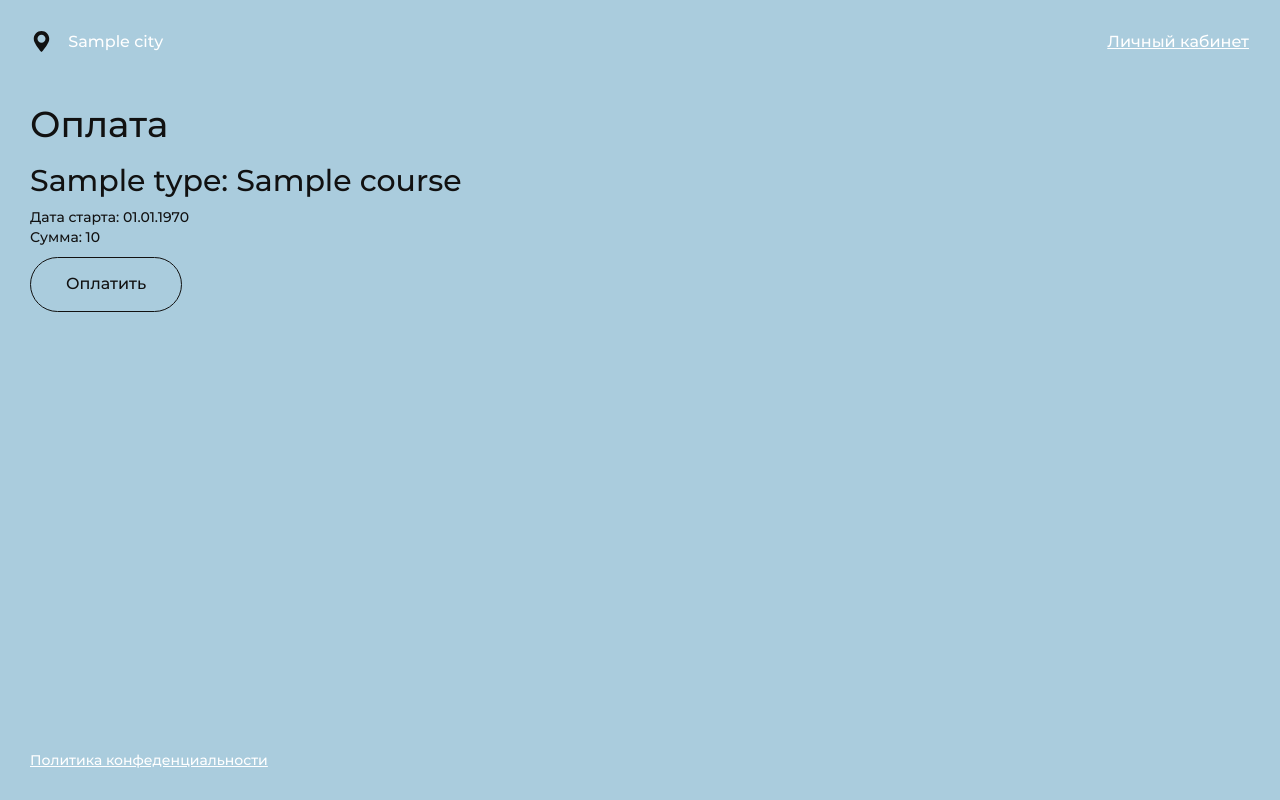
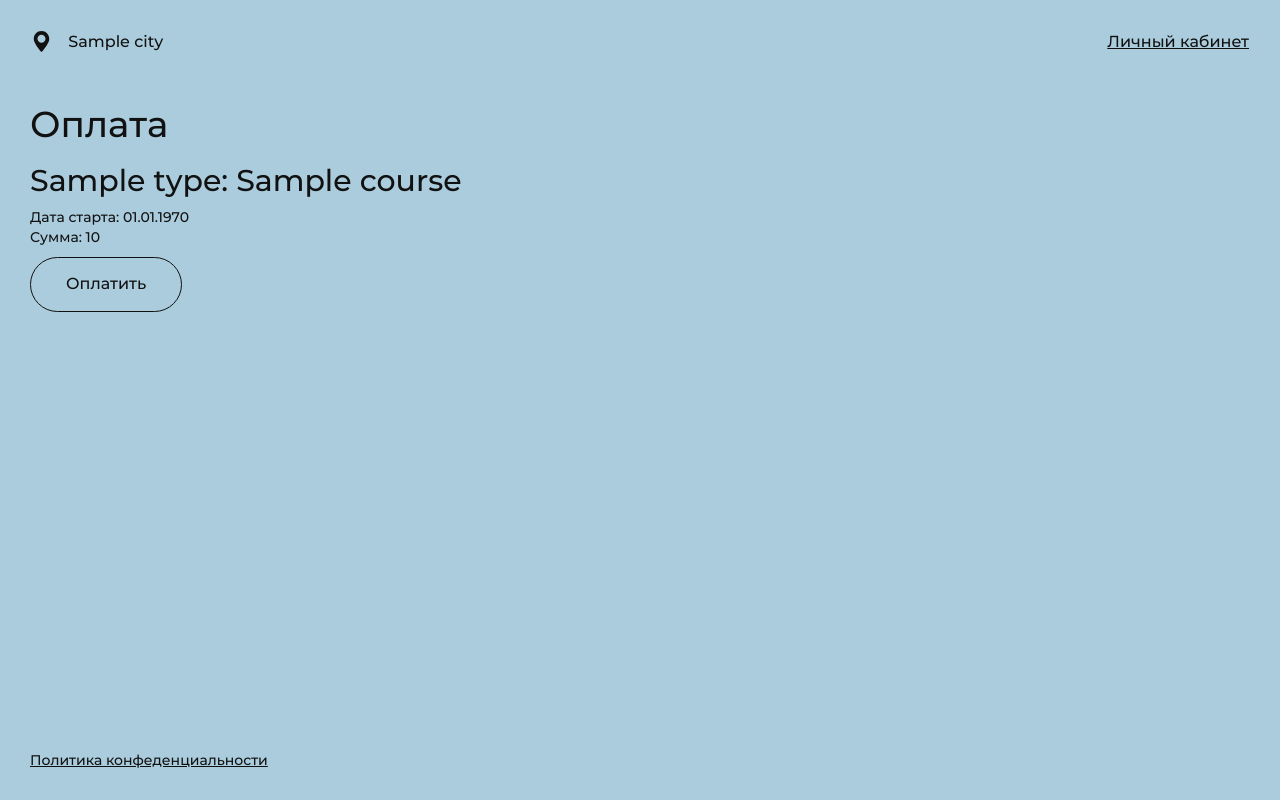
Before and after one commit to slavasamsonow/iplay-cinema, a PHP site: template app/views/pay/pay.php in a window 1280 px wide. Run offline with PHP 8.4, Linux system fonts and the light colour scheme; the template is opened without the code that fills it: most values are stand-ins (such as "Sample title", 1, 10 or a date in 2020).

Commit message:
убраны классы белого текста у шапки и подвала

```diff
--- a/app/views/layouts/default.php
+++ b/app/views/layouts/default.php
@@ -73,7 +73,7 @@
 
     <body>
         <div class="content">
-            <nav class="navbar white-text">
+            <nav class="navbar">
                 <div class="container-fluid">
                     <div class="navbar-left">
                         <? if(isset($geo['city'])): ?>
@@ -107,7 +107,7 @@
                 <?=$content?>
             </div>
 
-            <footer class="white-text">
+            <footer>
                 <div class="container-fluid">
                     <a href="/public/docs/protect_policy_of_personal_information.pdf" target="_blank">Политика конфеденциальности</a>
                 </div>
```
